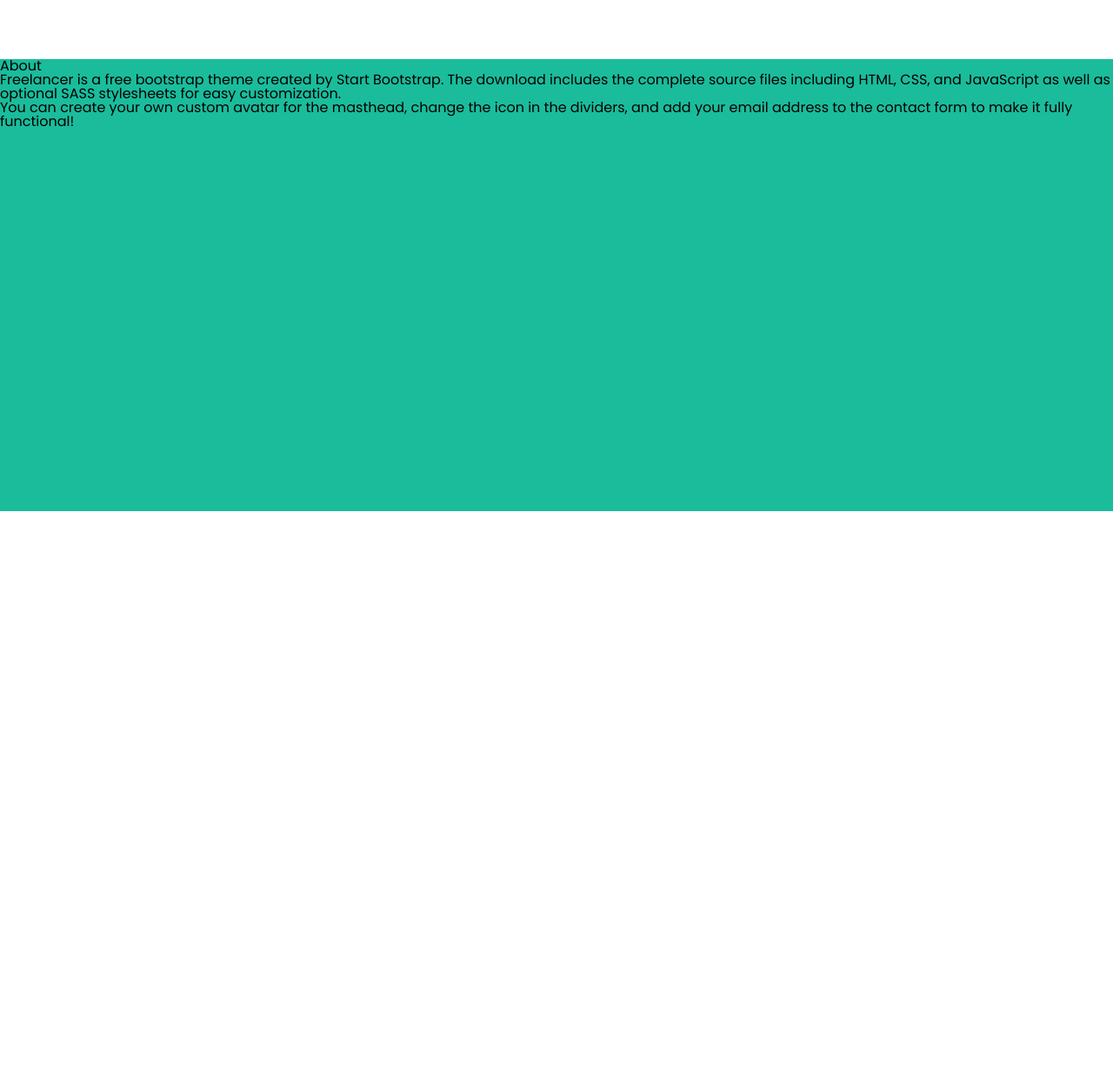
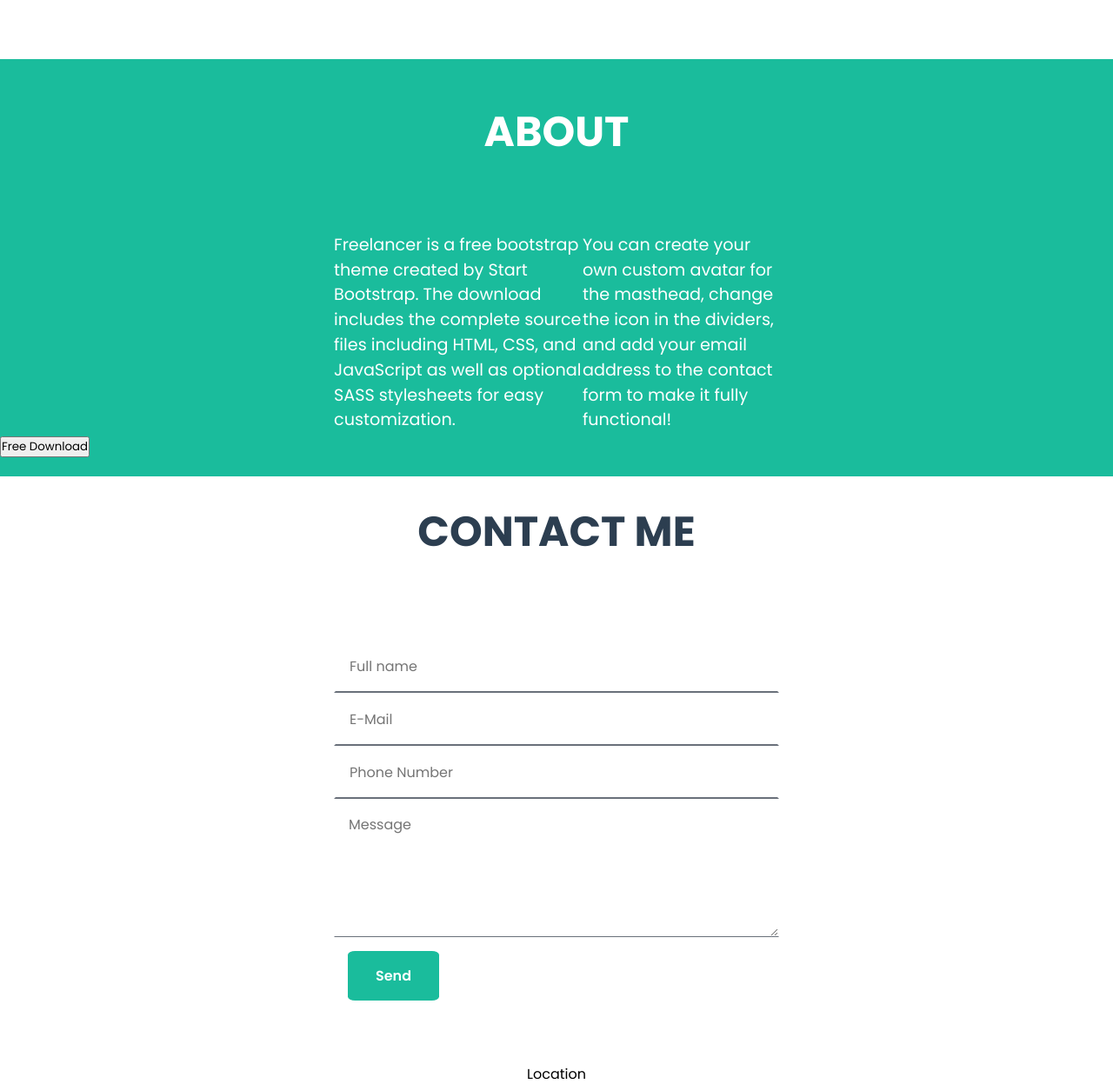
Before and after one commit to harundogdu/freelancer-portfolio-website, a plain HTML site: page index.html in a window 1280 px wide. Shown: the part 1413-2660 px from the top of the page at 87% size. Before the commit the page ends 2561 px from the top, so only its background shows below. Drawn offline with Linux system fonts and the light colour scheme.

Commit message:
Contact section done about need fix

```diff
--- a/dist/scss/layout/_about.scss
+++ b/dist/scss/layout/_about.scss
@@ -1,7 +1,53 @@
 section.about {
-  .container {
-    background-color: $green;
-    width: 100%;
-    height: 65vh;
+  color: $white;
+  font-size: 1.2rem;
+  line-height: 1.5;
+  width: 100%;
+  height: 60vh;
+  background-color: $green;
+  overflow: hidden;
+  h3 {
+    @include flex;
+    text-transform: uppercase;
+    font-size: 3rem;
+    color: $white;
+    font-weight: $bold;
+    margin: 0;
+    padding: 0;
+    margin-top: 3rem;
   }
 }
+.row {
+  @include flex;
+  padding: 0 30%;
+  margin-top: 5rem;
+  col-1 {
+    @include flex;
+    .card-1 {
+      width: 500px;
+      height: 400px;
+
+      p {
+        width: 500px;
+        height: 400px;
+      }
+    }
+    .card-2 {
+      width: 500px;
+      height: 400px;
+
+      p {
+        width: 500px;
+        height: 400px;
+      }
+    }
+  }
+
+  .btn {
+    width: 100%;
+    height: 200px;
+    button {
+      margin-left: 200px;
+    }
+  }
+}
--- a/dist/scss/layout/_contact.scss
+++ b/dist/scss/layout/_contact.scss
@@ -1,6 +1,52 @@
 section.contact {
-  @include flex($direction: column);
+  height: 70vh;
   width: 100%;
-  height: 70vh;
-  background-color: $white;
+  h3 {
+    @include flex;
+    text-transform: uppercase;
+    font-size: 3rem;
+    color: $light-black;
+    font-weight: $bold;
+    margin: 0;
+    padding: 0;
+    margin-top: 5vh;
+    margin-bottom: 100px;
+  }
+
+  .form {
+    padding: 0 30%;
+    @include flex($direction: column);
+
+    input {
+      border-color: transparent;
+      border-bottom: solid 2px $gray;
+      padding: $paddingSm;
+      width: 100%;
+      font-size: 1rem;
+
+      &:focus {
+        outline: none;
+      }
+    }
+    textarea {
+      border-color: transparent;
+      border-bottom: solid 1px $gray;
+      width: 100%;
+      padding: $paddingSm;
+      font-size: 1rem;
+      &:focus {
+        outline: none;
+      }
+    }
+
+    .btn-send {
+      padding: $paddingSm;
+      @include flex($justify: flex-start);
+      width: 100%;
+      button {
+        @include button;
+        border-radius: 8%;
+      }
+    }
+  }
 }
--- a/dist/scss/style.css
+++ b/dist/scss/style.css
@@ -489,18 +489,131 @@ section.portfolio .container .row-2 .col-2 .card-6:hover .overlay {
   opacity: 0.8;
 }
 
-section.about .container {
+section.about {
+  color: #ffffff;
+  font-size: 1.2rem;
+  line-height: 1.5;
+  width: 100%;
+  height: 60vh;
   background-color: #1abc9c;
+  overflow: hidden;
+}
+section.about h3 {
+  display: flex;
+  align-items: center;
+  justify-content: center;
+  flex-direction: row;
+  text-transform: uppercase;
+  font-size: 3rem;
+  color: #ffffff;
+  font-weight: 700;
+  margin: 0;
+  padding: 0;
+  margin-top: 3rem;
+}
+
+.row {
+  display: flex;
+  align-items: center;
+  justify-content: center;
+  flex-direction: row;
+  padding: 0 30%;
+  margin-top: 5rem;
+}
+.row col-1 {
+  display: flex;
+  align-items: center;
+  justify-content: center;
+  flex-direction: row;
+}
+.row col-1 .card-1 {
+  width: 500px;
+  height: 400px;
+}
+.row col-1 .card-1 p {
+  width: 500px;
+  height: 400px;
+}
+.row col-1 .card-2 {
+  width: 500px;
+  height: 400px;
+}
+.row col-1 .card-2 p {
+  width: 500px;
+  height: 400px;
+}
+.row .btn {
   width: 100%;
-  height: 65vh;
+  height: 200px;
+}
+.row .btn button {
+  margin-left: 200px;
 }
 
 section.contact {
+  height: 70vh;
+  width: 100%;
+}
+section.contact h3 {
+  display: flex;
+  align-items: center;
+  justify-content: center;
+  flex-direction: row;
+  text-transform: uppercase;
+  font-size: 3rem;
+  color: rgb(44, 62, 80);
+  font-weight: 700;
+  margin: 0;
+  padding: 0;
+  margin-top: 5vh;
+  margin-bottom: 100px;
+}
+section.contact .form {
+  padding: 0 30%;
   display: flex;
   align-items: center;
   justify-content: center;
   flex-direction: column;
+}
+section.contact .form input {
+  border-color: transparent;
+  border-bottom: solid 2px #69707a;
+  padding: 1rem;
   width: 100%;
-  height: 70vh;
-  background-color: #ffffff;
+  font-size: 1rem;
+}
+section.contact .form input:focus {
+  outline: none;
+}
+section.contact .form textarea {
+  border-color: transparent;
+  border-bottom: solid 1px #69707a;
+  width: 100%;
+  padding: 1rem;
+  font-size: 1rem;
+}
+section.contact .form textarea:focus {
+  outline: none;
+}
+section.contact .form .btn-send {
+  padding: 1rem;
+  display: flex;
+  align-items: center;
+  justify-content: flex-start;
+  flex-direction: row;
+  width: 100%;
+}
+section.contact .form .btn-send button {
+  padding: 1rem 2rem;
+  border: none;
+  background-color: #1abc9c;
+  color: #ffffff;
+  font-size: 1rem;
+  font-weight: 600;
+  cursor: pointer;
+  transition: all 0.3s ease-in-out;
+  border-radius: 8%;
+}
+section.contact .form .btn-send button:hover {
+  background-color: #148f77;
 }/*# sourceMappingURL=style.css.map */
--- a/dist/scss/utils/_mixins.scss
+++ b/dist/scss/utils/_mixins.scss
@@ -10,3 +10,16 @@
   margin: 0;
   padding: 0 1rem;
 }
+@mixin button {
+  padding: 1rem 2rem;
+  border: none;
+  background-color: $green;
+  color: $white;
+  font-size: 1rem;
+  font-weight: $semiBold;
+  cursor: pointer;
+  transition: all 0.3s ease-in-out;
+  &:hover {
+    background-color: darken($green, 10%);
+  }
+}
--- a/index.html
+++ b/index.html
@@ -101,7 +101,6 @@
 
     <!-- About Start -->
     <section class="about">
-      <div class="container">
       <h3>About</h3>
       <div class="row">
         <div class="col-1">
@@ -109,29 +108,56 @@
             <p>
               Freelancer is a free bootstrap theme created by Start Bootstrap.
               The download includes the complete source files including HTML,
-                CSS, and JavaScript as well as optional SASS stylesheets for
-                easy customization.
+              CSS, and JavaScript as well as optional SASS stylesheets for easy
+              customization.
             </p>
           </div>
         </div>
         <div class="card-2">
           <p>
             You can create your own custom avatar for the masthead, change the
-              icon in the dividers, and add your email address to the contact
-              form to make it fully functional!
+            icon in the dividers, and add your email address to the contact form
+            to make it fully functional!
           </p>
         </div>
       </div>
+      <div class="btn">
+        <button>Free Download</button>
       </div>
     </section>
     <!-- About End -->
 
     <!-- Contact Start -->
-    <section class="contact"></section>
+    <section class="contact">
+      <h3>Contact Me</h3>
+      <div class="form">
+        <input type="text" name="" id="" placeholder="Full name" />
+        <input type="text" name="" id="" placeholder="E-Mail" />
+        <input type="text" name="" id="" placeholder="Phone Number" />
+        <textarea
+          name=""
+          id=""
+          cols="20"
+          rows="5"
+          placeholder="Message"
+        ></textarea>
+        <div class="btn-send">
+          <button class="btn">Send</button>
+        </div>
+      </div>
+    </section>
     <!-- Contact End -->
 
     <!-- Footer Start -->
-    <footer></footer>
+    <footer>
+      <div class="row">
+        <div class="col-1">
+          <h4>Location</h4>
+        </div>
+        <div class="col-2"></div>
+        <div class="col-3"></div>
+      </div>
+    </footer>
     <!-- Footer End -->
     <script src="dist/js/app.js"></script>
   </body>
```
Also changed, not shown: 1 other file. Lines whose indentation alone changed are shown as unchanged.
